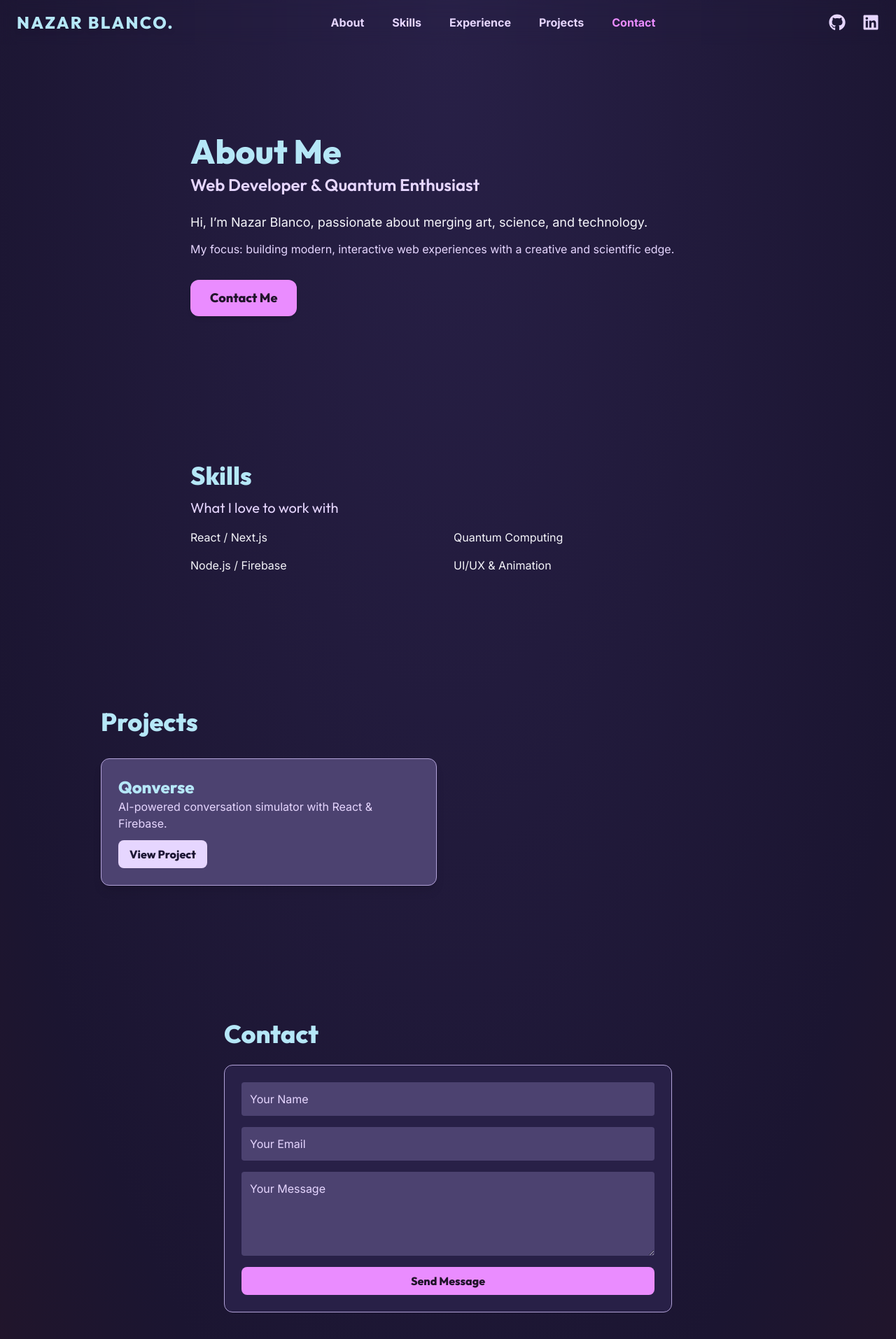
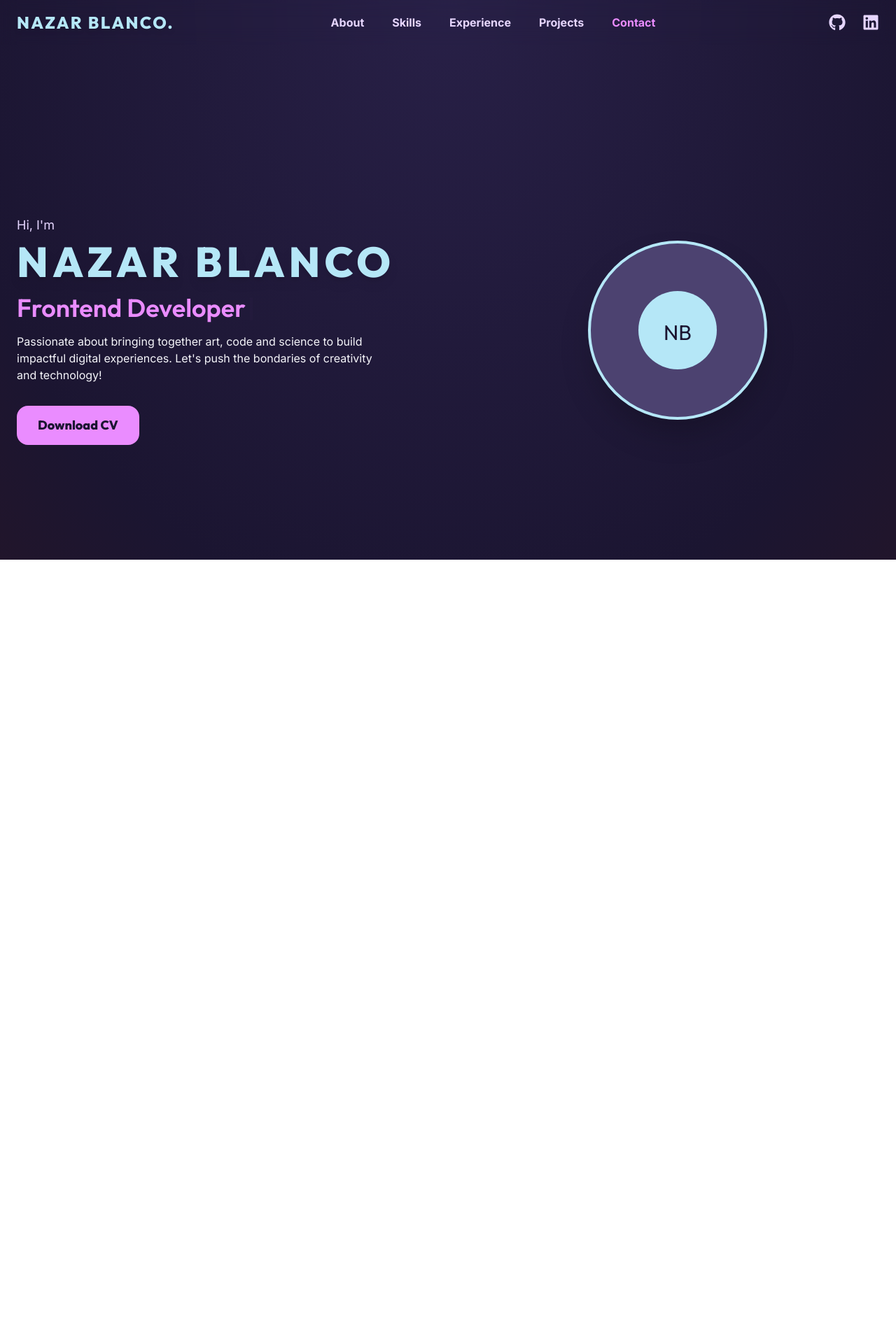
Before and after one commit to nazarbk/new_portfolio, a React (Vite) app in the folder portfolio/: page / in a window 1280 px wide. Shown: the top 1914 px of the page at 70% size. After the commit the page ends 800 px from the top, so only its background shows below. Built offline with nearby package versions, Linux system fonts and the light colour scheme.

Commit message:
HomeSection Added

```diff
--- a/portfolio/package.json
+++ b/portfolio/package.json
@@ -15,6 +15,7 @@
     "react-icons": "^5.5.0",
     "react-parallax-tilt": "^1.7.296",
     "react-router-dom": "^7.6.1",
+    "react-simple-typewriter": "^5.0.1",
     "react-toastify": "^11.0.5",
     "react-typing-effect": "^2.0.5"
   },
--- a/portfolio/src/App.css
+++ b/portfolio/src/App.css
@@ -0,0 +1,6 @@
+.perspective {
+  perspective: 1200px;
+}
+.rotate-y-180 {
+  transform: rotateY(180deg);
+}
--- a/portfolio/src/App.jsx
+++ b/portfolio/src/App.jsx
@@ -1,101 +1,14 @@
 import Navbar from "./assets/components/Navbar";
+import HomeSection from "./assets/components/HomeSection";
+import './App.css';
 
 export default function App() {
   return (
     <div className="bg-[radial-gradient(ellipse_at_top,_#282047_0%,_#1B1531_80%,_#21152b_100%)] min-h-screen pt-20 font-body">
       <Navbar />
-
-      {/* About Section */}
-      <section id="about" className="max-w-3xl mx-auto py-28 px-4">
-        <h1 className="font-title text-5xl font-extrabold text-[#B5E7F7] mb-2">
-          About Me
-        </h1>
-        <h2 className="font-title text-2xl font-semibold text-[#E6D6FF] mb-6">
-          Web Developer & Quantum Enthusiast
-        </h2>
-        <p className="text-lg text-[#f5f5fa] mb-3">
-          Hi, I’m Nazar Blanco, passionate about merging art, science, and technology.
-        </p>
-        <p className="text-base text-[#E6D6FF]">
-          My focus: building modern, interactive web experiences with a creative and scientific edge.
-        </p>
-        <a
-          href="#contact"
-          className="inline-block mt-8 bg-[#EA8CFF] text-[#21152b] font-title font-bold px-7 py-3 rounded-xl text-lg shadow-md hover:bg-[#B5E7F7] hover:text-[#1B1531] transition"
-        >
-          Contact Me
-        </a>
-      </section>
-
-      {/* Skills Section */}
-      <section id="skills" className="max-w-3xl mx-auto py-24 px-4">
-        <h2 className="font-title text-4xl font-bold text-[#B5E7F7] mb-3">
-          Skills
-        </h2>
-        <h3 className="font-title text-xl text-[#E6D6FF] mb-4">
-          What I love to work with
-        </h3>
-        <ul className="grid grid-cols-2 gap-4 text-[#f5f5fa]">
-          <li>React / Next.js</li>
-          <li>Quantum Computing</li>
-          <li>Node.js / Firebase</li>
-          <li>UI/UX & Animation</li>
-        </ul>
-      </section>
-
-      {/* Projects Section */}
-      <section id="projects" className="max-w-5xl mx-auto py-24 px-4">
-        <h2 className="font-title text-4xl font-bold text-[#B5E7F7] mb-8">
-          Projects
-        </h2>
-        <div className="grid md:grid-cols-2 gap-8">
-          <div className="rounded-xl p-6 bg-[#4c4270] shadow-lg border border-[#B3A3D9]">
-            <h3 className="font-title text-2xl font-bold text-[#B5E7F7]">
-              Qonverse
-            </h3>
-            <p className="text-[#E6D6FF] mb-3">
-              AI-powered conversation simulator with React & Firebase.
-            </p>
-            <a
-              href="#"
-              className="inline-block text-[#1B1531] bg-[#E6D6FF] font-title font-bold px-4 py-2 rounded-lg hover:bg-[#99ECFF] hover:text-[#282047] transition"
-            >
-              View Project
-            </a>
-          </div>
-          {/* Puedes añadir más proyectos aquí */}
-        </div>
-      </section>
-
-      {/* Contact Section */}
-      <section id="contact" className="max-w-2xl mx-auto py-24 px-4">
-        <h2 className="font-title text-4xl font-bold text-[#B5E7F7] mb-6">
-          Contact
-        </h2>
-        <form className="flex flex-col gap-4 bg-[#282047] p-6 rounded-xl border border-[#B3A3D9]">
-          <input
-            type="text"
-            placeholder="Your Name"
-            className="p-3 rounded bg-[#4c4270] text-[#f5f5fa] placeholder-[#E6D6FF]"
-          />
-          <input
-            type="email"
-            placeholder="Your Email"
-            className="p-3 rounded bg-[#4c4270] text-[#f5f5fa] placeholder-[#E6D6FF]"
-          />
-          <textarea
-            placeholder="Your Message"
-            className="p-3 rounded bg-[#4c4270] text-[#f5f5fa] placeholder-[#E6D6FF]"
-            rows={4}
-          />
-          <button
-            type="submit"
-            className="bg-[#EA8CFF] text-[#21152b] font-title font-bold px-4 py-2 rounded-lg hover:bg-[#B5E7F7] hover:text-[#1B1531] transition"
-          >
-            Send Message
-          </button>
-        </form>
-      </section>
+      <main>
+        <HomeSection />
+      </main>
     </div>
   );
 }
--- /dev/null
+++ b/portfolio/src/assets/components/HomeSection.jsx
@@ -0,0 +1,51 @@
+import {Typewriter} from 'react-simple-typewriter';
+
+export default function HomeSection() {
+    return (
+        <section
+            id='home'
+            className='w-full min-h-[90vh] flex flex-col md:flex-row items-center justify-center gap-10 md:gap-20 px-6 pt-16 max-w-7xl mx-auto'
+        >
+            <div className='flex-1 flex flex-col justify-center items-start'>
+                <h2 className='font-body text-lg text-[#E6D6FF] mb-2'>Hi, I'm</h2>
+                <h1 className='font-title text-5xl tracking-widest md:text-6xl font-extrabold text-[#B5E7F7] mb-4 drop-shadow-lg'>
+                    NAZAR BLANCO
+                </h1>
+                <h3 className='font-title text-2xl md:text-4xl text-[#EA8CFF] font-semibold mb-4 min-h-[38px]'>
+                    <Typewriter
+                        words={[
+                            "Multimedia Engineer",
+                            "Frontend Developer",
+                            "Backend Developer",
+                            "Quantum Computing Student"
+                        ]}
+                        loop={0}
+                        cursor
+                        cursorStyle='|'
+                        typeSpeed={55}
+                        deleteSpeed={30}
+                        delaySpeed={1500}
+                    />
+                </h3>
+                <p className="text-[#f5f5fa] mb-8 max-w-lg">
+                    Passionate about bringing together art, code and science to build impactful digital experiences. Let's push the bondaries of creativity and technology!
+                </p>
+                <a
+                    href=""
+                    download
+                    className='inline-block px-7 py-3 rounded-2xl border-2 border-[#EA8CFF] bg-[#EA8CFF] text-[#1B1531] font-title font-bold text-lg shadow-none hover:bg-[#B5E7F7] hover:border-[#B5E7F7] hover:text-[#1B1531] transition-all duration-300'
+                >
+                    Download CV
+                </a>
+            </div>
+            <div className='flex-1 flex items-center justify-center'>
+                <div className='w-56 h-56 md:w-64 md:h-64 rounded-full bg-[#4c4270] border-4 border-[#B5E7F7] shadow-2xl flex items-center justify-center overflow-hidden'>
+                    <svg width="120" height="120" viewBox="0 0 120 120">
+                        <circle cx="60" cy="60" r="56" fill="#B5E7F7"/>
+                        <text x="50%" y="54%" textAnchor="middle" fontSize="30" fill="#1B1531" dy=".3em" fontFamily="Outfit, Inter, sans-serif">NB</text>
+                    </svg>
+                </div>
+            </div>
+        </section>
+    );
+}
--- a/portfolio/src/assets/components/Navbar.jsx
+++ b/portfolio/src/assets/components/Navbar.jsx
@@ -2,7 +2,6 @@ import React, { useEffect, useState } from "react";
 import {FiMenu, FiX} from 'react-icons/fi';
 import {FaGithub, FaLinkedin} from 'react-icons/fa';
 import { motion, AnimatePresence } from 'framer-motion';
-
 
 export default function Navbar() {
   const [scrolled, setScrolled] = useState(false);
```
Also changed, not shown: 1 other file (tests, documents, lock files or other folders).
